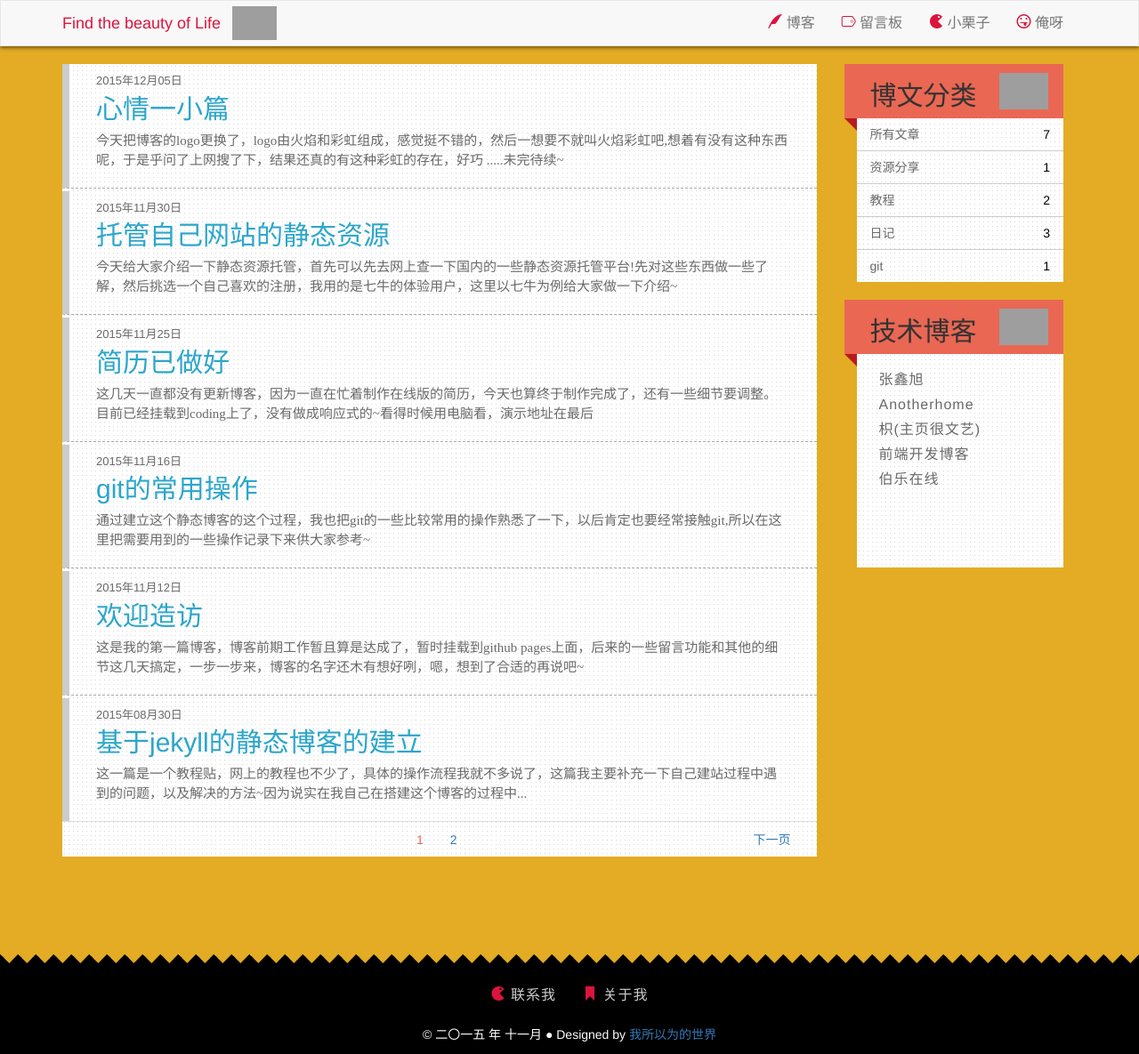
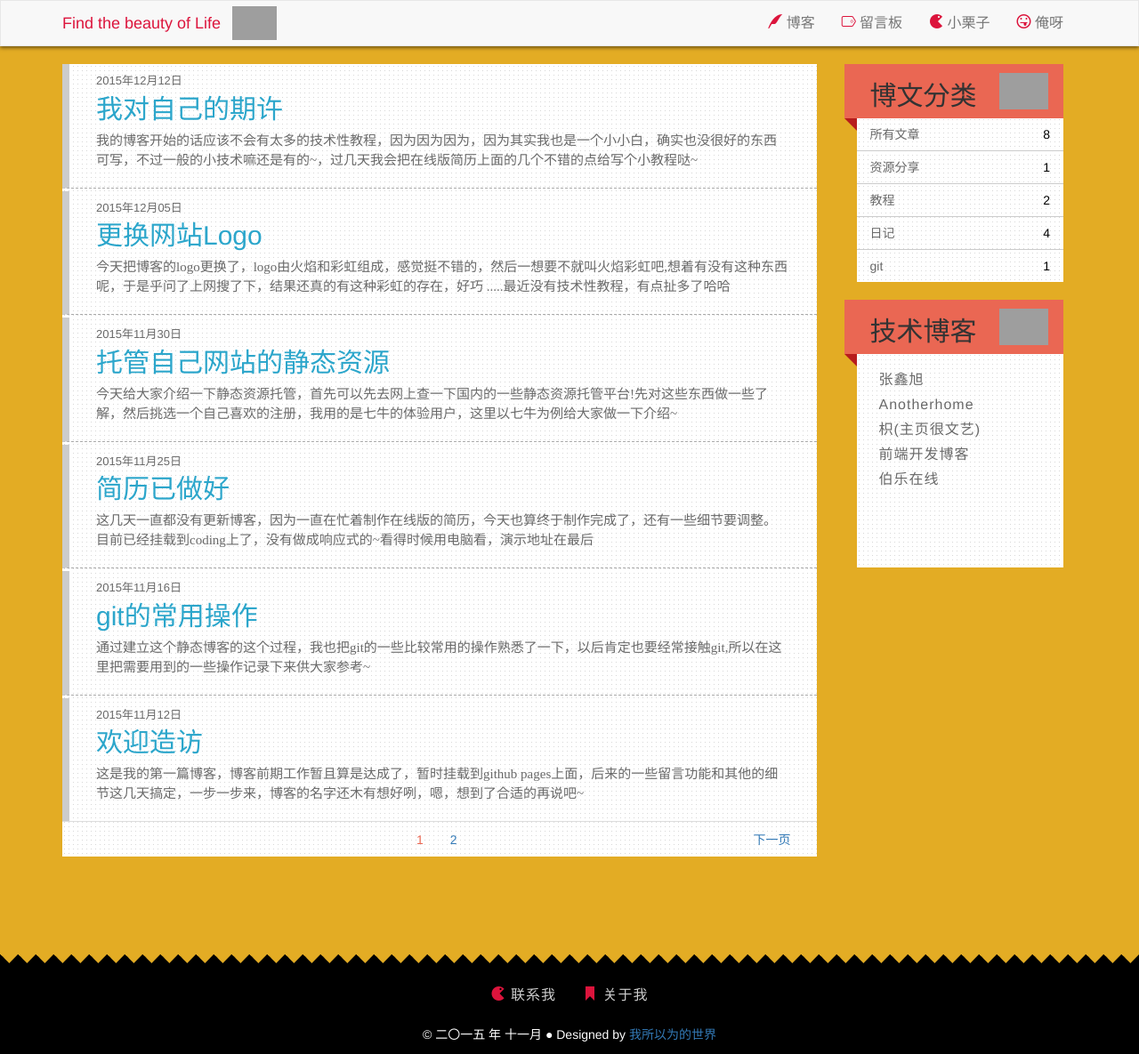
Before and after one commit to momeakl/momeakl.github.io, a Jekyll site: the page built from index.html, in a window 1280 px wide. Shown: the whole page at 89% size. Built offline with Jekyll 4.4.1, drawn with Linux system fonts in a browser that asks for light colours; nearby versions of some CDN libraries; some web fonts are replaced; the list of posts is cut into pages by our own code; comment, search, counter and statistics services are not loaded; a style sheet for code colours, icons or effects is not loaded; some of the changed lines change nothing that is shown; grey boxes are pictures that could not be loaded.

Commit message:
add a article

```diff
--- a/_posts/2015-12-05-changeSth.md
+++ b/_posts/2015-12-05-changeSth.md
@@ -1,10 +1,10 @@
 ---
 layout: post
-title:  "心情一小篇"
+title:  "更换网站Logo"
 date:   2015-12-05
 author: 我所以为的世界
 categories: 日记
-excerpt: 今天把博客的logo更换了，logo由火焰和彩虹组成，感觉挺不错的，然后一想要不就叫火焰彩虹吧,想着有没有这种东西呢，于是乎问了上网搜了下，结果还真的有这种彩虹的存在，好巧 .....未完待续~
+excerpt: 今天把博客的logo更换了，logo由火焰和彩虹组成，感觉挺不错的，然后一想要不就叫火焰彩虹吧,想着有没有这种东西呢，于是乎问了上网搜了下，结果还真的有这种彩虹的存在，好巧 .....最近没有技术性教程，有点扯多了哈哈
 
 ---
 * content
--- /dev/null
+++ b/_posts/2015-12-11-younger.md
@@ -0,0 +1,44 @@
+---
+layout: post
+title:  "我对自己的期许"
+date:   2015-12-12
+author: 我所以为的世界
+categories: 日记
+excerpt: 我的博客开始的话应该不会有太多的技术性教程，因为因为因为，因为其实我也是一个小小白，确实也没很好的东西可写，不过一般的小技术嘛还是有的~，过几天我会把在线版简历上面的几个不错的点给写个小教程哒~
+
+---
+* content
+{:toc}
+
+## 求职准备中
+还剩不到一个月的校园生活，来不及去感叹时间的飞逝，早就开始了求职前的准备。
+
+
+word版简历和pdf版都已经做好了，只是初稿，有些东西还得再改，嘿嘿，对待每件事情我都很认真有木有。  ╮(╯▽╰)╭
+
+## 目标网易
+我是计划去杭州的网易实习，但人家还不一定要我类，so我才如此般的努力做好求职的准备，能做多充足就多充足，网易进不去就去网易旗下的其他部门试试，对咧，俺就是要吊shi在一棵树上，哈哈哈，开个玩笑啦，当然网易我是放在第一位，我还是会同时投其他感兴趣的公司的，总不至于不给自己后路哈哈。
+
+
+想去网易的原因很简单：
+
+* 上市公司，比较成熟，在里面绝对比在一些小公司成长的快，尤其对于我这种初入社会的孩儿。
+
+* 听说网易就像是另一个大学校园。我很喜欢这点，刚出校园的话，来这里会适应的更快
+
+* 公司文化——低调务实，专心做事就好。我喜欢
+
+* 一日五餐全免，吃啥用不着你操心。perfect~
+
+所以啊，要是我能进里面实习的并且能留下的话就——太完美了=￣ω￣=
+
+
+## 未来五年我对自己的期许
+五年，好像好久呃，本来是打算写两年的，不过两年的话貌似也不太够，哈哈哈，就五年吧。
+
+一直以来都感觉自己挺幸福的，目前来说这种幸福都是父母支撑起来的，所以啊，既然都要迈出社会了，那么，接下来，这种幸福就该由我来撑起了，我要接下父母的担子，我要带给我的家人们幸福。
+
+在这五年里，我对自己的期许是：
+
+
+——————————未完待续╮(╯3╰)╭
```
